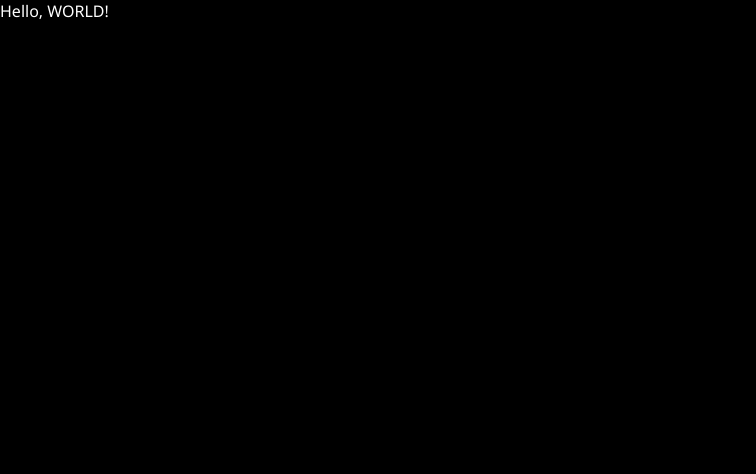
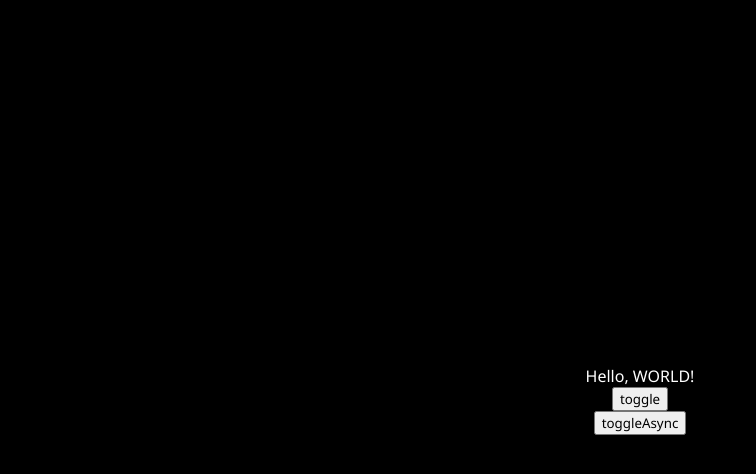
Before and after one commit to WebBoilerplates/React-Typescript-Boilerplate, a React (Create React App) app: page / in a window 1280 px wide. Shown: the top 474 px of the page, without its empty margins (0-756 px from the left). Built offline with nearby package versions, Linux system fonts and the light colour scheme; a web font is replaced by a local one.

Commit message:
Create Boilerplate stores codes

```diff
--- /dev/null
+++ b/src/app/store.ts
@@ -0,0 +1,8 @@
+import { configureStore } from '@reduxjs/toolkit';
+import exampleReducer from '@pages/Example/exampleSlice';
+
+export default configureStore({
+  reducer: {
+    example: exampleReducer,
+  },
+});
--- a/src/index.tsx
+++ b/src/index.tsx
@@ -2,9 +2,16 @@ import React from 'react';
 import ReactDOM from 'react-dom';
 import App from './App';
 import dotenv from 'dotenv';
+import { Provider } from 'react-redux';
+import store from '@src/app/store';
 import * as serviceWorker from './serviceWorker';
 dotenv.config();
 
-ReactDOM.render(<App />, document.getElementById('root'));
+ReactDOM.render(
+  <Provider store={store}>
+    <App />
+  </Provider>,
+  document.getElementById('root'),
+);
 
 serviceWorker.unregister();
--- /dev/null
+++ b/src/pages/Example/exampleSlice.ts
@@ -0,0 +1,27 @@
+import { createSlice } from '@reduxjs/toolkit';
+
+type Action = { payload?: any; type: string } | any;
+
+export const exampleSlice = createSlice({
+  name: 'example',
+  initialState: {
+    value: process.env.REACT_APP_HELLO,
+  },
+  reducers: {
+    changeToggle: (state): void => {
+      state.value = state.value === 'WORLD' ? 'HELLO' : 'WORLD';
+    },
+  },
+});
+
+export const { changeToggle } = exampleSlice.actions;
+
+export const changeToggleAsync = (): Action => (dispatch: any): void => {
+  setTimeout(() => {
+    dispatch(changeToggle());
+  }, 1000);
+};
+
+export const exampleCount = (state: any): string => state.example.value;
+
+export default exampleSlice.reducer;
--- a/src/pages/Example/index.tsx
+++ b/src/pages/Example/index.tsx
@@ -1,5 +1,28 @@
 import React from 'react';
+import styled from 'styled-components';
+import { useSelector, useDispatch } from 'react-redux';
+import { changeToggle, changeToggleAsync, exampleCount } from './exampleSlice';
+
+const Wrapper = styled.div`
+  display: flex;
+  width: 100vw;
+  height: 100vh;
+  justify-content: center;
+  align-items: center;
+  flex-direction: column;
+`;
 
 export default function Example(): React.ComponentElement<any, any> {
-  return <div>Hello, {process.env.REACT_APP_HELLO}!</div>;
+  const value = useSelector(exampleCount);
+  const dispatch = useDispatch();
+
+  return (
+    <Wrapper>
+      <div>Hello, {value}!</div>
+      <button onClick={(): any => dispatch(changeToggle())}>toggle</button>
+      <button onClick={(): any => dispatch(changeToggleAsync())}>
+        toggleAsync
+      </button>
+    </Wrapper>
+  );
 }
```
Also changed, not shown: 1 other file (tests, documents, lock files or other folders).
